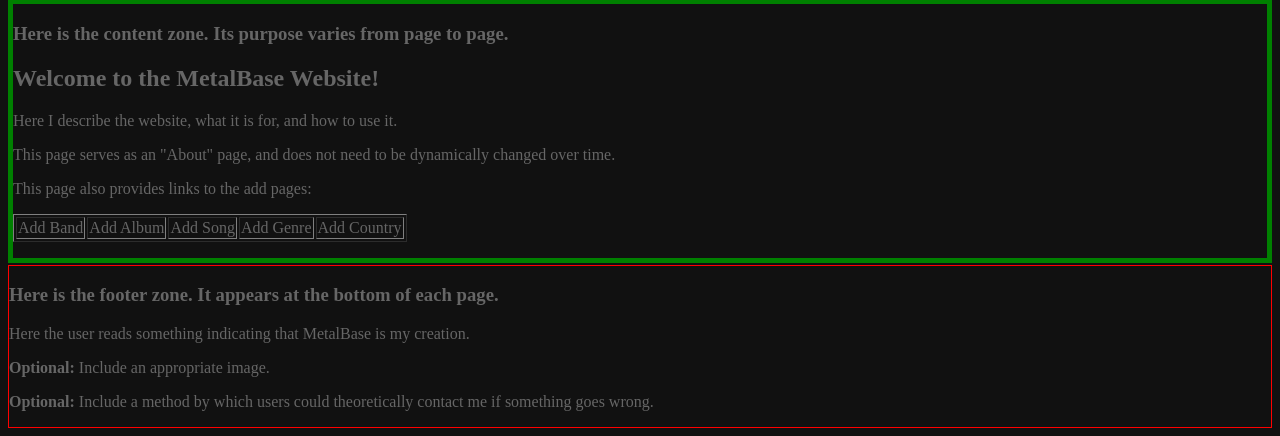
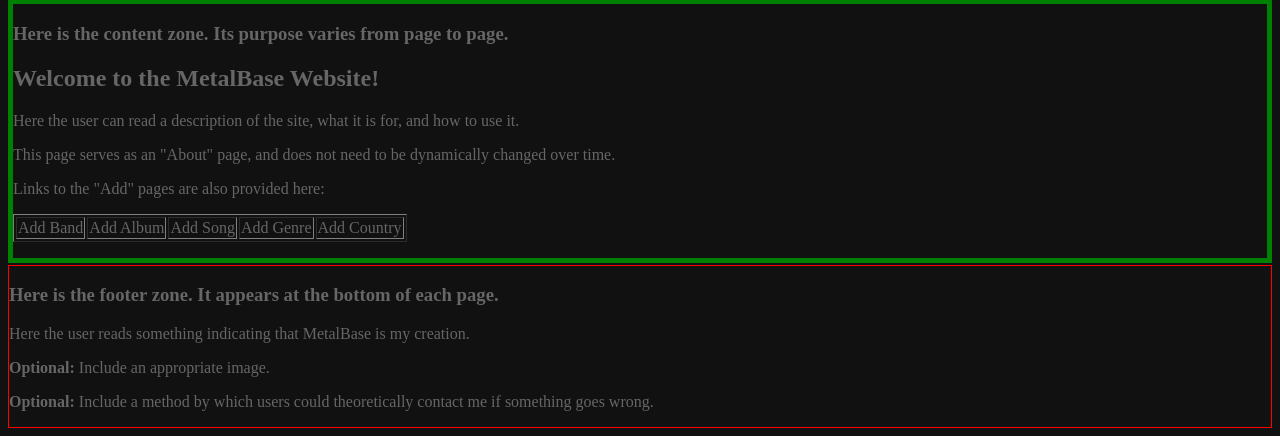
Before and after one commit to doug3230/MetalBase, a PHP site: page / in a window 1280 px wide. Shown: the part 371-807 px from the top of the page. Run offline with PHP 8.4, Linux system fonts and the light colour scheme.

Commit message:
Edited home page description

```diff
--- a/Prototype/index.php
+++ b/Prototype/index.php
@@ -12,10 +12,10 @@
 		<div id="contentzone">
 			<h3>Here is the content zone. Its purpose varies from page to page.</h3>
 			<h2>Welcome to the MetalBase Website!</h2>
-			<p>Here I describe the website, what it is for, and how to use it.</p>
+			<p>Here the user can read a description of the site, what it is for, and how to use it.</p>
 			<p>This page serves as an "About" page, and does not need to be dynamically changed over time.</p>
 
-			<p>This page also provides links to the add pages:
+			<p>Links to the "Add" pages are also provided here:
 				<table border="1">
 					<tr>
 						<td>Add Band</td><td>Add Album</td><td>Add Song</td>
```
